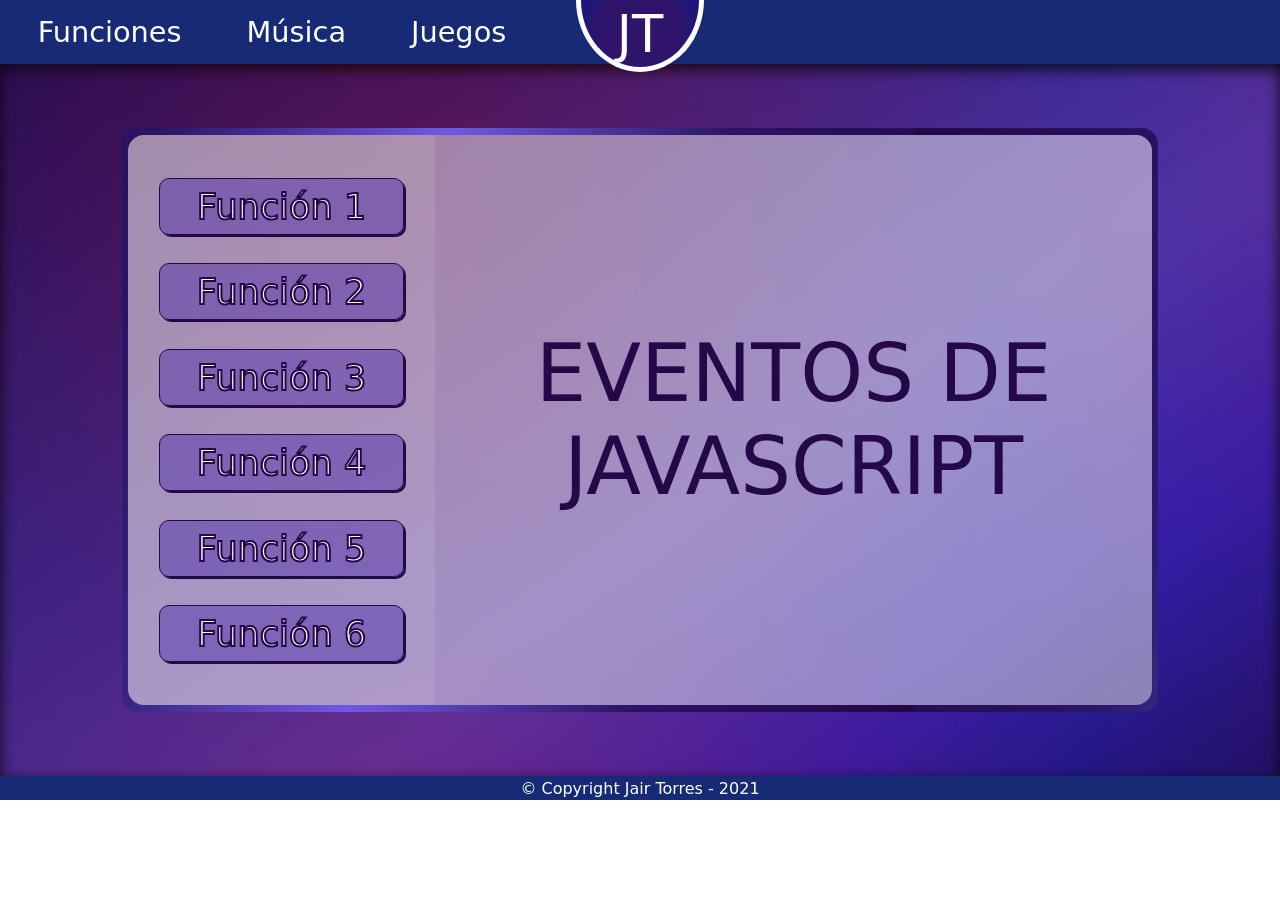
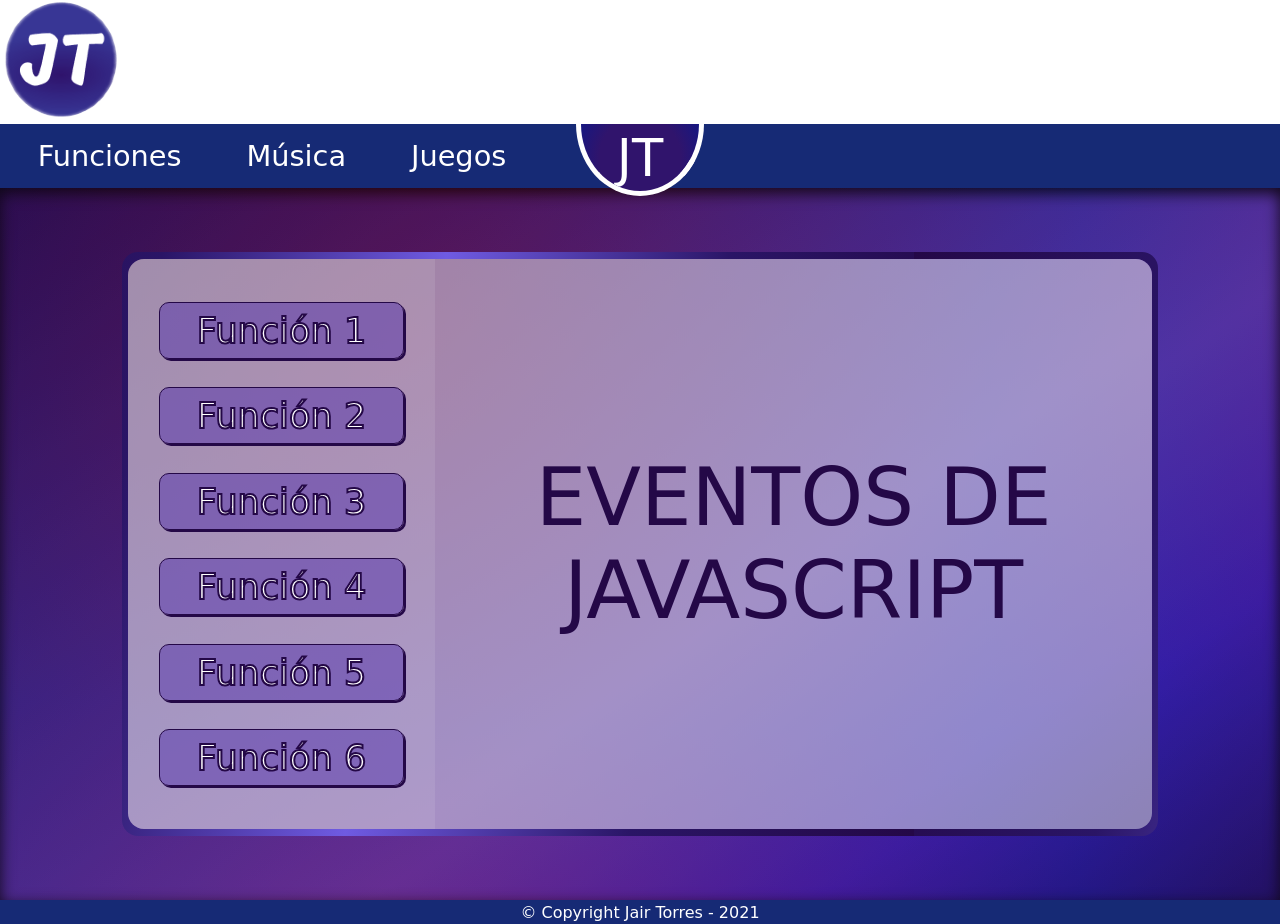
Before and after one commit to JairTorres1003/JT1805, a plain HTML site: page index.html in a window 1280 px wide. Before the commit the page ends 800 px from the top, so only its background shows below. Drawn offline with nearby package versions, Linux system fonts and the light colour scheme; a web font is replaced by a local one.

Commit message:
Update index.html

```diff
--- a/index.html
+++ b/index.html
@@ -21,6 +21,7 @@
 </head>
 <body>
     <header>
+        <img src="images/icon_JT.png" alt="icon_JT">
         <div class="load_page" id="load-page"></div>
         <div class="header_container">
             <div class="left_container">
```
